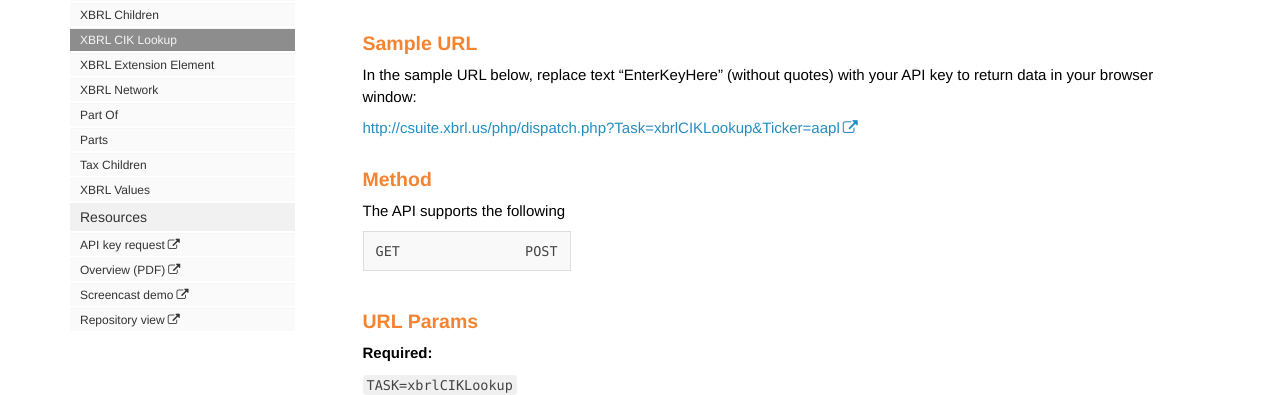
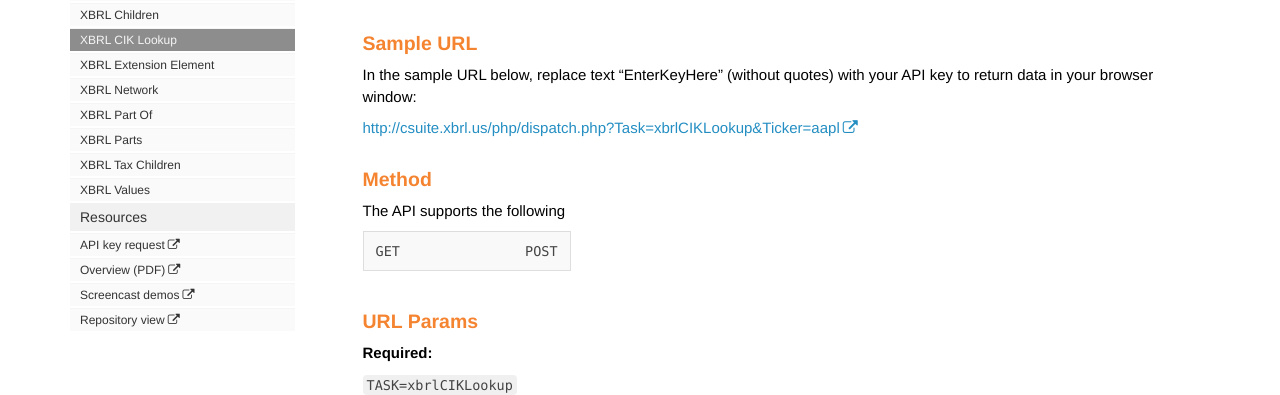
Before and after one commit to xbrlus/xbrl-api, a Jekyll site: the page built from pages/api/xbrlCIKLookup.md, in a window 1280 px wide. Shown: the part 201-596 px from the top of the page. Built offline with Jekyll 4.4.1, drawn with Linux system fonts in a browser that asks for light colours; nearby versions of some CDN libraries; comment, search, counter and statistics services are not loaded.

Commit message:
update navigation

```diff
--- a/_data/sidebars/api_sidebar.yml
+++ b/_data/sidebars/api_sidebar.yml
@@ -30,15 +30,15 @@ entries:
       url: /xbrlNetwork.html
       output: web, pdf
 
-    - title: Part Of
+    - title: XBRL Part Of
       url: /xbrlPartOf.html
       output: web, pdf
 
-    - title: Parts
+    - title: XBRL Parts
       url: /xbrlParts.html
       output: web, pdf
 
-    - title: Tax Children
+    - title: XBRL Tax Children
       url: /xbrlTaxChildren.html
       output: web, pdf
 
@@ -58,8 +58,8 @@ entries:
     - title: Overview (PDF)
       external_url: https://xbrl.us/wp-content/uploads/2015/10/HowTo-Use-the-Data-Analysis-Toolkit.pdf
       output: web
-    - title: Screencast demo
-      external_url: https://xbrl.us/use/howto/data-analysis-toolkit/
+    - title: Screencast demos
+      external_url: https://www.youtube.com/playlist?list=PLEyg0bSY11l6uxlu9okMsNN3qlSbEaIDo
       output: web
     - title: Repository view
       external_url: https://github.com/xbrlus/data_analysis_toolkit
--- a/_data/sidebars/home_sidebar.yml
+++ b/_data/sidebars/home_sidebar.yml
@@ -17,8 +17,8 @@ entries:
     - title: Overview (PDF)
       external_url: https://xbrl.us/wp-content/uploads/2015/10/HowTo-Use-the-Data-Analysis-Toolkit.pdf
       output: web
-    - title: Screencast demo
-      external_url: https://xbrl.us/use/howto/data-analysis-toolkit/
+    - title: Screencast demos
+      external_url: https://www.youtube.com/playlist?list=PLEyg0bSY11l6uxlu9okMsNN3qlSbEaIDo
       output: web
     - title: Repository view
       external_url: https://github.com/xbrlus/data_analysis_toolkit
--- a/_data/sidebars/templates_sidebar.yml
+++ b/_data/sidebars/templates_sidebar.yml
@@ -3,7 +3,7 @@
 
 entries:
 - title: Sidebar
-  product: Spreadsheets
+  product: Templates
   version: 1.0
   folders:
 
@@ -38,8 +38,8 @@ entries:
     - title: Overview (PDF)
       external_url: https://xbrl.us/wp-content/uploads/2015/10/HowTo-Use-the-Data-Analysis-Toolkit.pdf
       output: web
-    - title: Screencast demo
-      external_url: https://xbrl.us/use/howto/data-analysis-toolkit/
+    - title: Screencast demos
+      external_url: https://www.youtube.com/playlist?list=PLEyg0bSY11l6uxlu9okMsNN3qlSbEaIDo
       output: web
     - title: Repository view
       external_url: https://github.com/xbrlus/data_analysis_toolkit
--- a/_data/topnav.yml
+++ b/_data/topnav.yml
@@ -11,23 +11,23 @@ topnav_dropdowns:
   folders:
     - title: API Documentation
       folderitems:
-        - title: Base Element
+        - title: XBRL Base Element
           url: /xbrlBaseElement.html
-        - title: Children
+        - title: XBRL Children
           url: /xbrlChildren.html
-        - title: CIK Lookup
+        - title: XBRL CIK Lookup
           url: /xbrlCIKLookup.html
-        - title: Extension Element
+        - title: XBRL Extension Element
           url: /xbrlExtensionElement.html
-        - title: Network
+        - title: XBRL Network
           url: /xbrlNetwork.html
-        - title: Part Of
+        - title: XBRL Part Of
           url: /xbrlPartOf.html
-        - title: Parts
+        - title: XBRL Parts
           url: /xbrlParts.html
-        - title: Tax Children
+        - title: XBRL Tax Children
           url: /xbrlTaxChildren.html
-        - title: Values
+        - title: XBRL Values
           url: /xbrlValues.html
     - title: Spreadsheet Templates
       folderitems:
--- a/_includes/custom/sidebarconfigs.html
+++ b/_includes/custom/sidebarconfigs.html
@@ -1,11 +1,11 @@
-{% if page.sidebar == "home_sidebar" %}
-{% assign sidebar = site.data.sidebars.home_sidebar.entries %}
-
-{% elsif page.sidebar == "api_sidebar" %}
+{% if page.sidebar == "api_sidebar" %}
 {% assign sidebar = site.data.sidebars.api_sidebar.entries %}
 
 {% elsif page.sidebar == "templates_sidebar" %}
 {% assign sidebar = site.data.sidebars.templates_sidebar.entries %}
+
+{% elsif page.sidebar == "home_sidebar" %}
+{% assign sidebar = site.data.sidebars.home_sidebar.entries %}
 
 {% elsif page.sidebar == "mydoc_sidebar" %}
 {% assign sidebar = site.data.sidebars.mydoc_sidebar.entries %}
```
